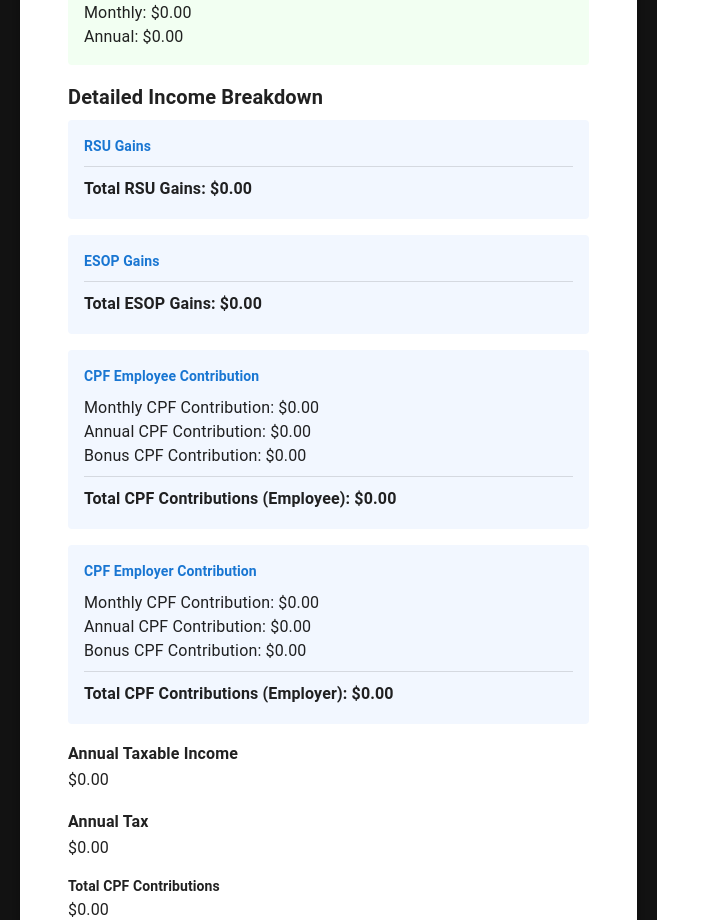
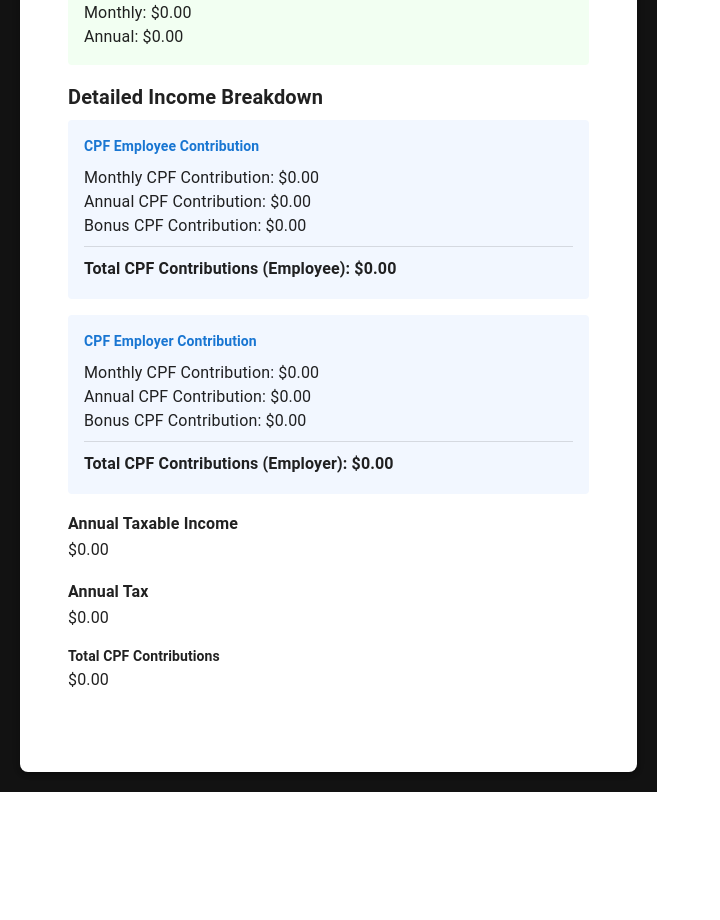
Before and after one commit to yogeshps/yogeshps.github.io, a React (Vite) app: page / in a window 1280 px wide. Shown: the part 1480-2400 px from the top of the page, without its empty margins (0-720 px from the left). After the commit the page ends 2272 px from the top, so only its background shows below. Built offline with nearby package versions, Linux system fonts and the light colour scheme.

Commit message:
auto hide RSU and ESOP boxes

```diff
--- a/src/components/SingaporeTaxCalculator.tsx
+++ b/src/components/SingaporeTaxCalculator.tsx
@@ -313,6 +313,7 @@ const SingaporeTakeHomeCalculator = () => {
 
   // Finally calculate taxable income after all reliefs
   useEffect(() => {
+    if (results.baseIncome > 0) {
       const finalTaxableIncome = Math.max(0, results.baseIncome - taxReliefResults.totalReliefs);
 
       setResults(prev => ({
@@ -320,6 +321,7 @@ const SingaporeTakeHomeCalculator = () => {
         totalTaxableIncome: finalTaxableIncome,
         annualTax: calculateTax(finalTaxableIncome)
       }));
+    }
   }, [results.baseIncome, taxReliefResults.totalReliefs]);
 
   // Add this new handler for checkbox changes
@@ -634,6 +636,28 @@ const SingaporeTakeHomeCalculator = () => {
       disability: checked
     }));
   };
+
+  // Calculate RSU and ESOP gains
+  useEffect(() => {
+    const totalRsuGains = rsuCycles.reduce((acc, cycle) => {
+      const shares = Number(cycle.shares || 0);
+      const vestingPrice = Number(cycle.vestingPrice || 0);
+      return acc + (shares * vestingPrice);
+    }, 0);
+
+    const totalEsopGains = esopCycles.reduce((acc, cycle) => {
+      const shares = Number(cycle.shares || 0);
+      const exercisePrice = Number(cycle.exercisePrice || 0);
+      const vestingPrice = Number(cycle.vestingPrice || 0);
+      return acc + Math.max(0, shares * (vestingPrice - exercisePrice));
+    }, 0);
+
+    setResults(prev => ({
+      ...prev,
+      totalRsuGains,  // Store total RSU gains
+      totalEsopGains, // Store total ESOP gains
+    }));
+  }, [rsuCycles, esopCycles]);
 
   // Render
   return (
@@ -1278,6 +1302,7 @@ const SingaporeTakeHomeCalculator = () => {
         </Typography>
 
         {/* RSU Gains Section */}
+        {results.totalRsuGains > 0 && (
           <Box sx={{ bgcolor: 'rgb(242, 247, 255)', p: 2, borderRadius: 1, mb: 2 }}>
             <Typography variant="subtitle2" sx={{ fontWeight: 'bold', color: 'primary.main', mb: 1 }}>
                 RSU Gains
@@ -1298,8 +1323,10 @@ const SingaporeTakeHomeCalculator = () => {
                 </Typography>
             </Box>
           </Box>
+        )}
 
         {/* ESOP Gains Section */}
+        {results.totalEsopGains > 0 && (
           <Box sx={{ bgcolor: 'rgb(242, 247, 255)', p: 2, borderRadius: 1, mb: 2 }}>
               <Typography variant="subtitle2" sx={{ fontWeight: 'bold', color: 'primary.main', mb: 1 }}>
                   ESOP Gains
@@ -1321,6 +1348,7 @@ const SingaporeTakeHomeCalculator = () => {
                   </Typography>
               </Box>
           </Box>
+        )}
 
         {extraInputs.sprStatus !== 'ep_pep_spass' && (
           <>
```
Lines whose indentation alone changed are shown as unchanged.
